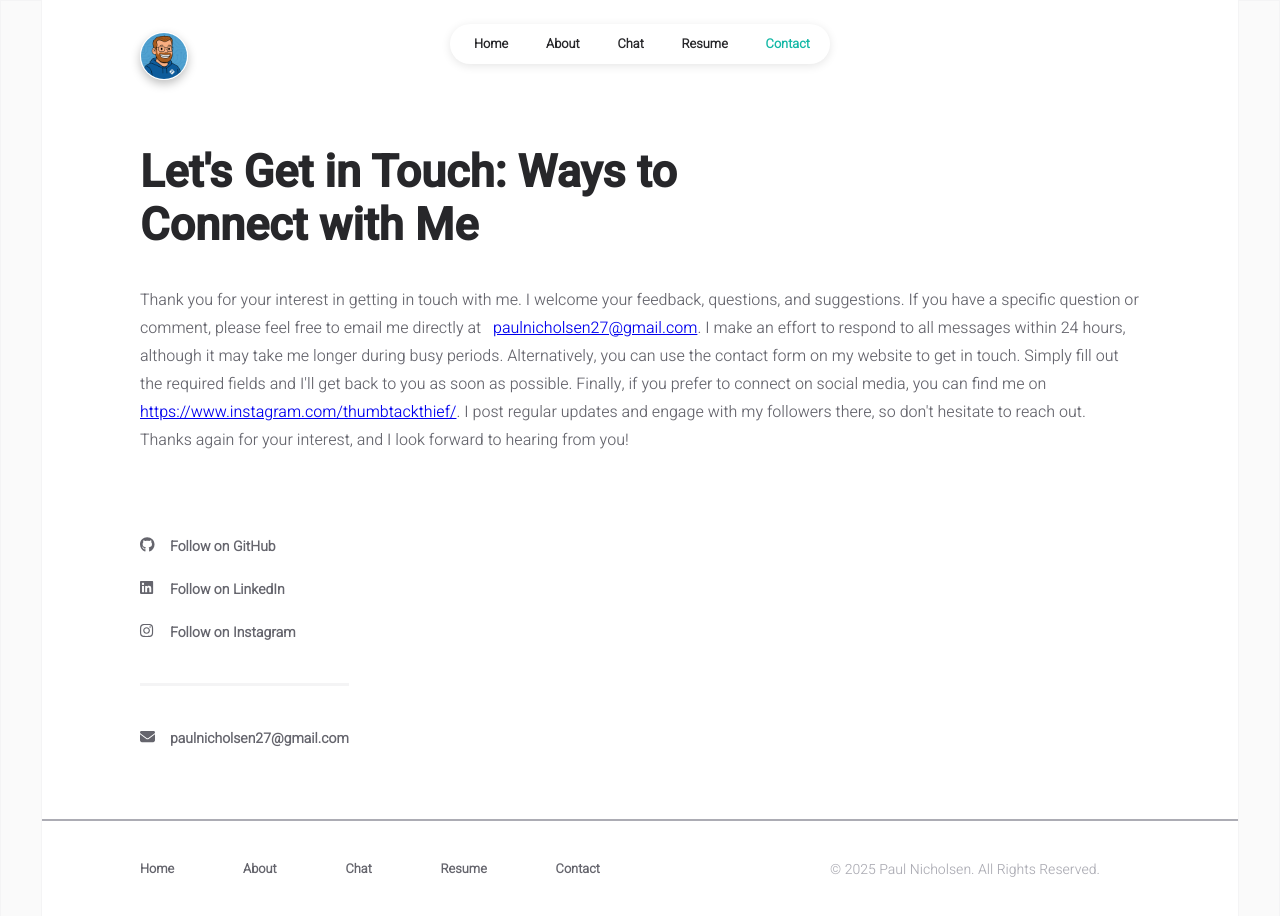
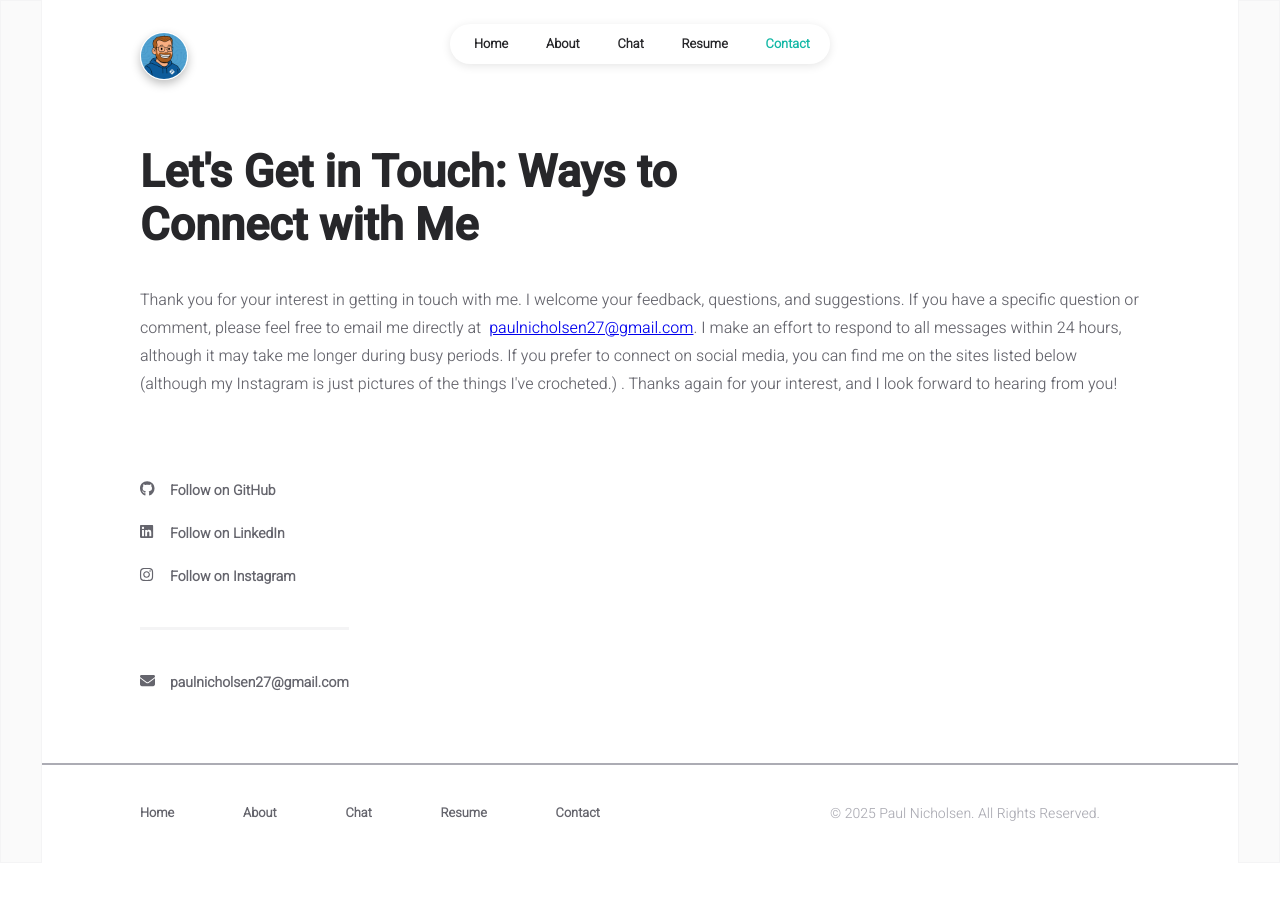
Before and after one commit to paulnicholsen27/portfolio, a React (Create React App) app in the folder reactfolio/: page /contact in a window 1280 px wide. Shown: the top 916 px of the page. After the commit the page ends 863 px from the top, so only its background shows below. Built offline with nearby package versions, Linux system fonts and the light colour scheme.

Commit message:
fixed email

```diff
--- a/reactfolio/src/pages/contact.jsx
+++ b/reactfolio/src/pages/contact.jsx
@@ -48,26 +48,18 @@ const Contact = () => {
 							me. I welcome your feedback, questions, and
 							suggestions. If you have a specific question or
 							comment, please feel free to email me directly at
-							&nbsp;{" "}
-							<a href={`mailto:${INFO.main.email}`}>
+							&nbsp;
+							<a target="_blank"
+								rel="noreferrer"
+								href={`mailto:${INFO.main.email}`}>
 								{INFO.main.email}
+
 							</a>
 							. I make an effort to respond to all messages within
 							24 hours, although it may take me longer during busy
-							periods. Alternatively, you can use the contact form
-							on my website to get in touch. Simply fill out the
-							required fields and I'll get back to you as soon as
-							possible. Finally, if you prefer to connect on
-							social media, you can find me on{" "}
-							<a
-								href={INFO.socials.instagram}
-								target="_blank"
-								rel="noreferrer"
-							>
-								{INFO.socials.instagram}
-							</a>
-							. I post regular updates and engage with my
-							followers there, so don't hesitate to reach out.
+							periods. If you prefer to connect on
+							social media, you can find me on the sites listed below (although my Instagram is just pictures of the things I've crocheted.)
+							.
 							Thanks again for your interest, and I look forward
 							to hearing from you!
 						</div>
```
